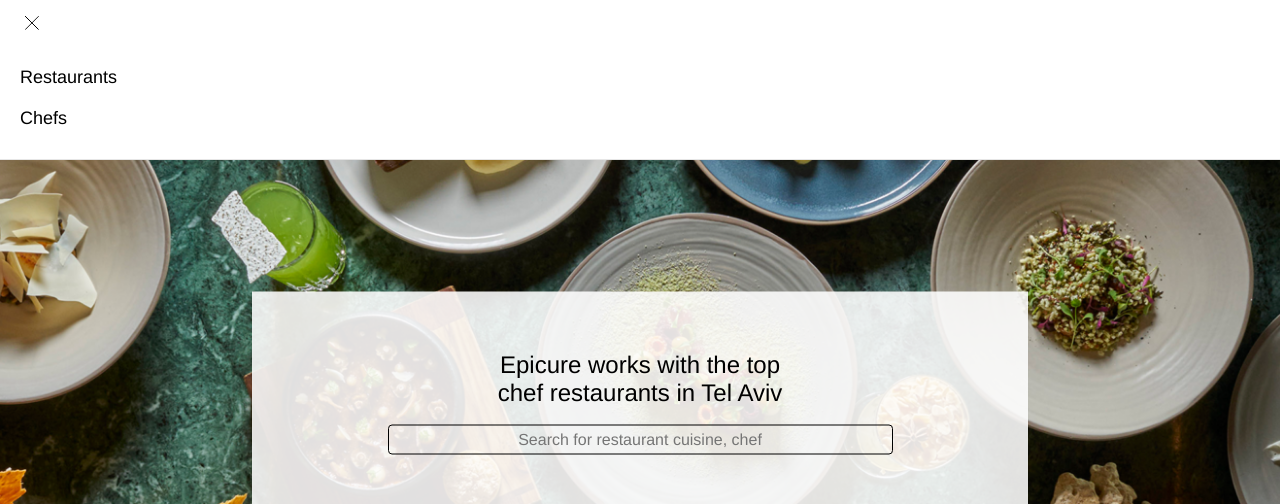
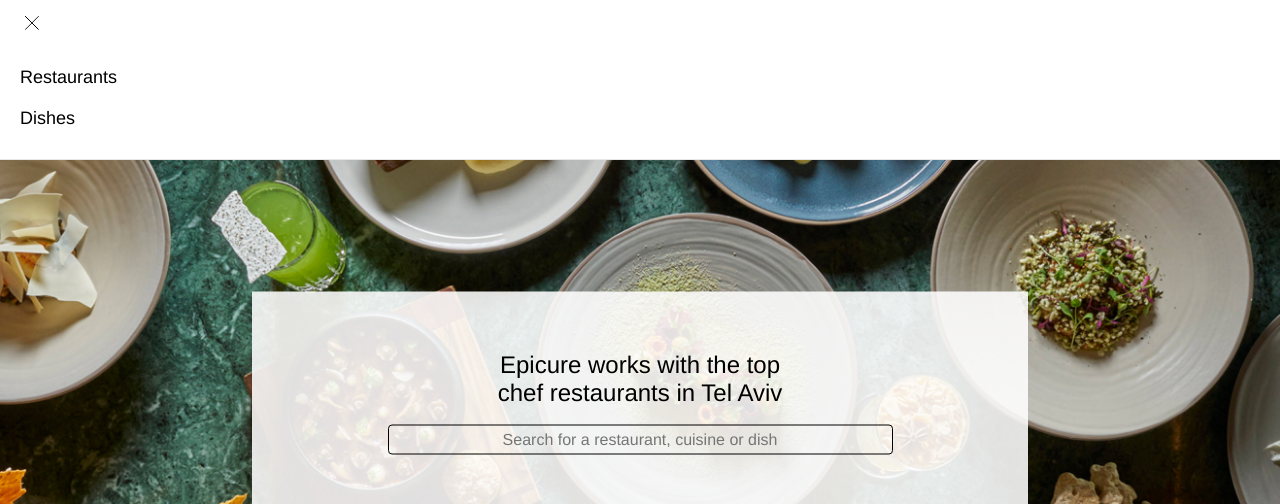
Before and after one commit to n-shahaf/epicure, a Next.js app: page / in a window 1280 px wide. Both pictures are taken after a click on the button 52 px from the left and 32 px from the top of the page. Shown: the top 504 px of the page. Built offline with nearby package versions, Linux system fonts and the light colour scheme.

Commit message:
text refactoring

```diff
--- a/src/components/Footer/Footer.tsx
+++ b/src/components/Footer/Footer.tsx
@@ -1,13 +1,13 @@
 import Link from "next/link"
 import styles from "@/components/Footer/Footer.module.scss"
-import { FOOTER_LINKS } from "@/constants/footer.constant"
+import TEXT from "@/constants/text.constant"
 
 const Footer = () => {
     return (
         <footer className={styles.footer}>
             <nav className={styles.nav}>
                 <ul className={styles.navLinks}>
-                    {FOOTER_LINKS.map((link) => (
+                    {TEXT.FOOTER.links.map((link) => (
                         <li key={link.name} className={styles.navItem}>
                             <Link href={link.path}>
                                 {link.name}
--- a/src/components/Header/MobileNav.tsx
+++ b/src/components/Header/MobileNav.tsx
@@ -2,7 +2,7 @@ import styles from '@/components/Header/MobileNav.module.scss'
 import clsx from 'clsx'
 import Link from 'next/link'
 import CloseIcon from '@/assets/icons/CloseIcon.svg'
-import { NAV_LINKS } from '@/constants/header.constant'
+import TEXT from '@/constants/text.constant'
 
 type MobileNavProps = {
     isMenuOpen: boolean
@@ -18,9 +18,9 @@ const MobileNav = ({ isMenuOpen, closeMenu }: MobileNavProps) => {
                 </button>
             </div>
             <ul className={styles.linkList}>
-                {NAV_LINKS.map((link) => (
+                {TEXT.HEADER.links.map((link) => (
                     <li key={link.name} className={styles.linkItem}>
-                        <Link href={link.address}>
+                        <Link href={link.path}>
                             {link.name}
                         </Link>
                     </li>
--- a/src/components/Hero/Hero.tsx
+++ b/src/components/Hero/Hero.tsx
@@ -1,16 +1,15 @@
 import styles from '@/components/Hero/Hero.module.scss'
-import { HERO_CONSTANT } from '@/constants/hero.constant'
-
+import TEXT from '@/constants/text.constant'
 const Hero = () => {
 
     return (
         <div className={styles.heroSection}>
             <div className={styles.content}>
                 <div className={styles.textWrapper}>
-                    <h1>{HERO_CONSTANT.title}</h1>
+                    <h1>{TEXT.HOME.HERO.title}</h1>
                 </div>
                 <div className={styles.inputWrapper}>
-                    <input type="text" placeholder={HERO_CONSTANT.placeholder} />
+                    <input type="text" placeholder={TEXT.HOME.HERO.placeholder} />
                 </div>
             </div>
         </div>
--- a/src/components/PopularSection/PopularSection.tsx
+++ b/src/components/PopularSection/PopularSection.tsx
@@ -4,8 +4,8 @@ import { Restaurant } from "@/types"
 import RightArrow from '@/assets/icons/RightArrowIcon.svg'
 import Link from "next/link"
 import Carousel from "@/components/Carousel/Carousel"
-import { POPULAR_CONSTANT } from '@/constants/popular.constant'
 import RestaurantCard from '../RestaurantCard/RestaurantCard'
+import TEXT from '@/constants/text.constant'
 
 type PopularSectionProps = {
     restaurants: Restaurant[]
@@ -14,10 +14,10 @@ type PopularSectionProps = {
 const PopularSection = ({ restaurants }: PopularSectionProps) => {
     return (
         <div className={styles.section}>
-            <h2 className={styles.title}>{POPULAR_CONSTANT.title}</h2>
+            <h2 className={styles.title}>{TEXT.HOME.POPULAR.title}</h2>
             <Carousel slides={restaurants} renderSlide={(restaurant) => <RestaurantCard data={restaurant} />} />
-            <Link href="/restaurants" className={styles.link}>
-                <span className={styles.text}>{POPULAR_CONSTANT.linkText}</span>
+            <Link href={TEXT.HOME.POPULAR.href} className={styles.link}>
+                <span className={styles.text}>{TEXT.HOME.POPULAR.linkText}</span>
                 <RightArrow className={styles.arrowIcon} />
             </Link>
         </div>
--- a/src/components/Rating/Rating.tsx
+++ b/src/components/Rating/Rating.tsx
@@ -4,7 +4,6 @@ import clsx from 'clsx'
 
 type RatingProps = {
     rating: number
-
     className?: string
 }
 
--- a/src/components/RestaurantCard/RestaurantCard.tsx
+++ b/src/components/RestaurantCard/RestaurantCard.tsx
@@ -3,11 +3,12 @@ import Heading from '@/components/Heading/Heading'
 import { Restaurant } from '@/types'
 import Image from 'next/image'
 import Rating from '@/components/Rating/Rating'
+import TEXT from '@/constants/text.constant'
 
 const RestaurantCard = ({ data: restaurant }: { data: Restaurant }) => {
     return (
         <div className={styles.card}>
-            <Image src={restaurant.imageUrl} alt={`${restaurant.name} restaurant image`} width={335} height={207} />
+            <Image src={restaurant.imageUrl} alt={`${restaurant.name} ${TEXT.RESTAURANT_CARD.altText}`} width={335} height={207} />
             <div className={styles.content}>
                 <Heading as='h2' variant='h3' className={styles.title}>{restaurant.name}</Heading>
                 <Heading as='h3' variant='h2' className={styles.subTitle}>{restaurant.chefName}</Heading>
--- a/src/constants/footer.constant.ts
+++ b/src/constants/footer.constant.ts
@@ -19,4 +19,4 @@ export const FOOTER_LINKS: readonly FooterLink[] = Object.freeze([
     { name: FooterLinkName.ContactUs, path: FooterLinkPath.Contact },
     { name: FooterLinkName.TermOfUse, path: FooterLinkPath.Terms },
     { name: FooterLinkName.PrivacyPolicy, path: FooterLinkPath.Privacy },
-])
+] as const)
--- a/src/constants/text.constant.ts
+++ b/src/constants/text.constant.ts
@@ -1,13 +1,20 @@
 
-export const TEXT = Object.freeze({
+const TEXT = Object.freeze({
+    HEADER: {
+        links: [
+            { name: 'Restaurants', path: '/restaurants' },
+            { name: 'Dishes', path: '/dishes' }
+        ]
+    },
     HOME: {
         HERO: {
             title: 'Epicure works with the top chef restaurants in Tel Aviv',
-            inputPlaceholder: 'Search for a restaurant, cuisine or dish',
+            placeholder: 'Search for a restaurant, cuisine or dish',
         },
         POPULAR: {
             title: 'Popular Restaurants',
             linkText: 'All Restaurants',
+            href: '/restaurants',
         },
         DISH: {
             title: 'Signature dish of:',
@@ -16,6 +23,7 @@ export const TEXT = Object.freeze({
         ICON: {
             title: 'the',
             linkText: 'All Restaurants',
+        }
     },
     FOOTER: {
         links: [
@@ -24,6 +32,9 @@ export const TEXT = Object.freeze({
             { name: 'Privacy Policy', path: '/privacy' },
         ],
     },
-    }
+    RESTAURANT_CARD: {
+        altText: 'Restaurant Image',
+    },
+} as const)
 
-} as const)
+export default TEXT
```
Lines whose indentation alone changed are shown as unchanged.
